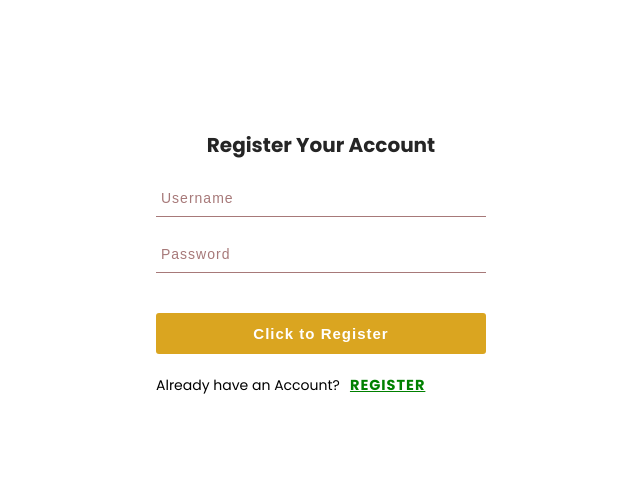
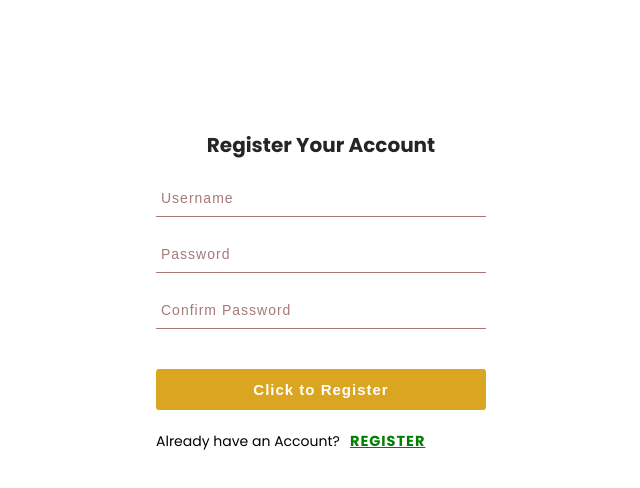
Before and after one commit to ibktommy/TaskNage, a React (Create React App) app: page / in a window 1280 px wide. Shown: the top 488 px of the page, without its empty margins (319-959 px from the left). Built offline with nearby package versions, Linux system fonts and the light colour scheme; the HTML template or start-up script is replaced by a standard one.

Commit message:
Add passwordConfirmation field

```diff
--- a/src/pages/Register.js
+++ b/src/pages/Register.js
@@ -3,6 +3,7 @@ import React, { useState } from 'react'
 const Register = () => {
   const [username, setUsername] = useState('')
   const [password, setPassword] = useState('')
+  const [confirmPassword, setConfirmPassword] = useState('')
 
   const formSubmitHandler = (e) => {
     e.preventDefault()
@@ -17,6 +18,9 @@ const Register = () => {
         </div>
         <div className="password">
           <input type="text" placeholder='Password' value={password} onChange={(e) => setPassword(e.target.value)} />
+        </div>
+        <div className="password">
+          <input type="text" placeholder='Confirm Password' value={confirmPassword} onChange={(e) => setConfirmPassword(e.target.value)} />
         </div>
 
         <button className="submit-form">
```
